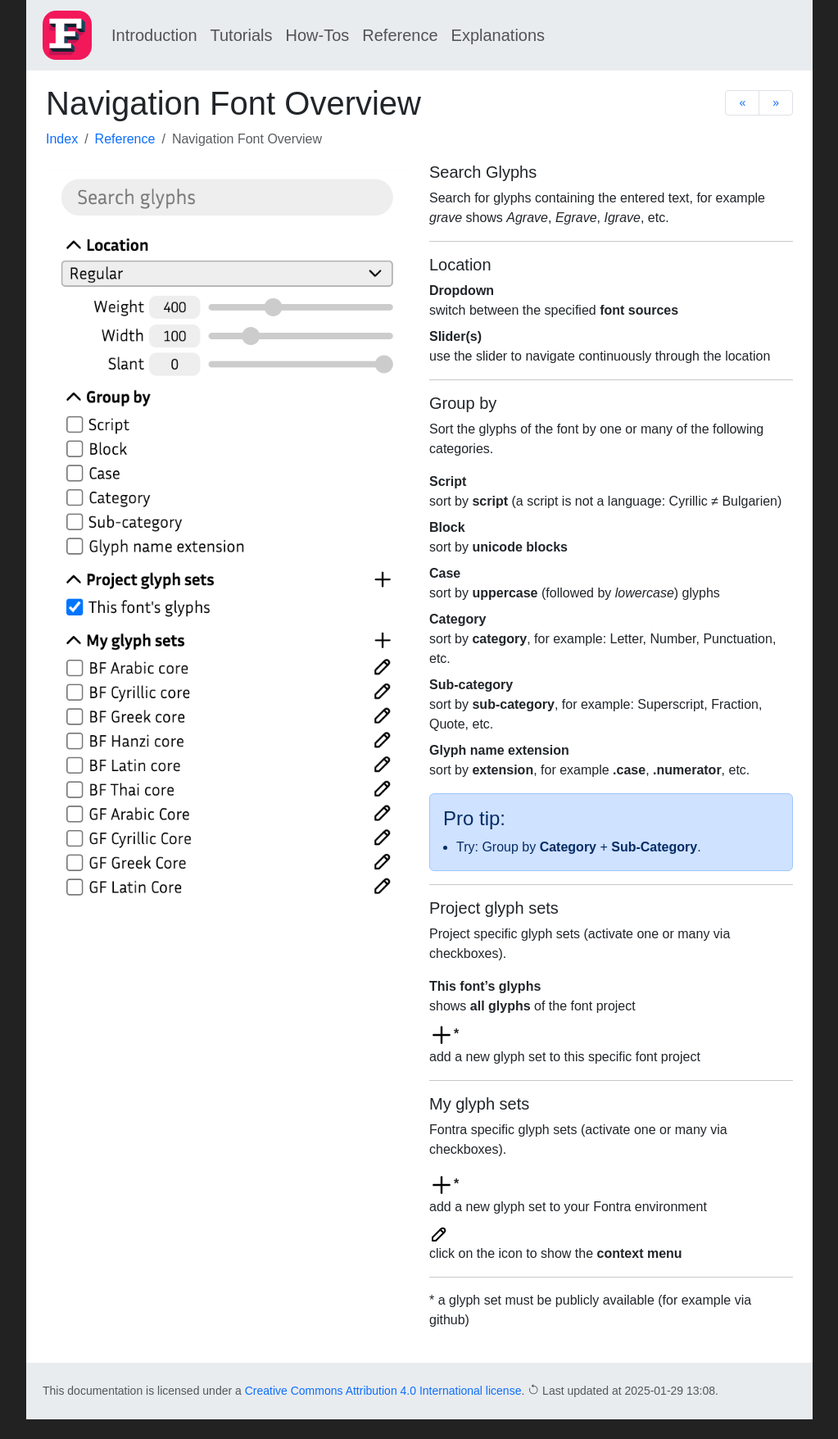
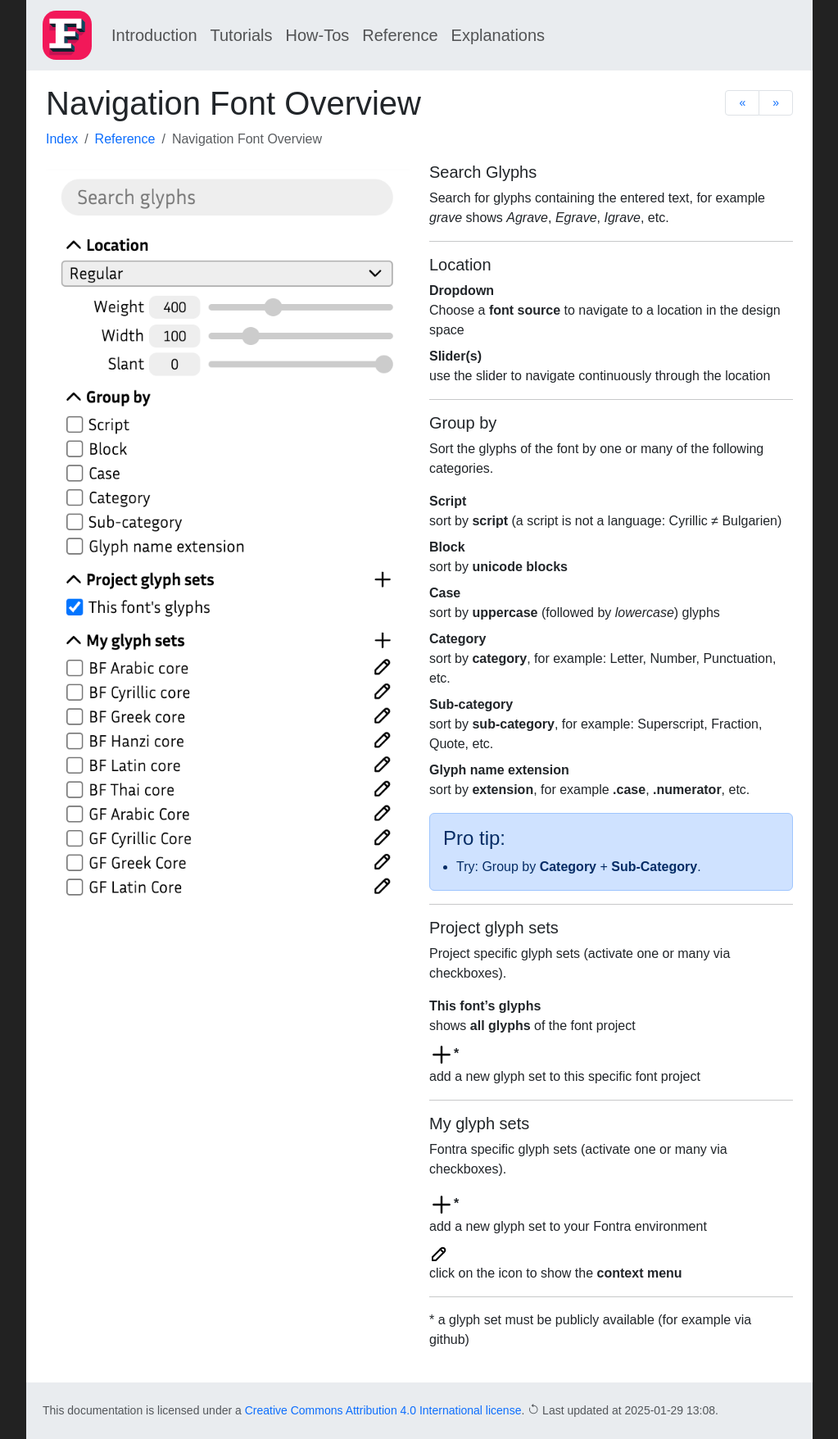
Before and after one commit to googlefonts/fontra-docs, a Jekyll site: the page built from _reference/font-overview/panels/navigation.md, in a window 1280 px wide. Shown: the whole page at 82% size, without its empty margins (128-1151 px from the left). Built offline with Jekyll 4.4.1, drawn with Linux system fonts in a browser that asks for light colours; nearby versions of some CDN libraries; some web fonts are replaced; before the commit the page ends 1732 px from its top, so only the background shows below that.

Commit message:
Update _reference/font-overview/panels/navigation.md
Co-authored-by: Just van Rossum <justvanrossum@gmail.com>

```diff
--- a/_reference/font-overview/panels/navigation.md
+++ b/_reference/font-overview/panels/navigation.md
@@ -29,7 +29,7 @@ Search for glyphs containing the entered text, for example *grave* shows *Agrave
 ##### Location
 
 Dropdown
-: switch between the specified **font sources**
+: Choose a **font source** to navigate to a location in the design space
 
 Slider(s)
 : use the slider to navigate continuously through the location
```
